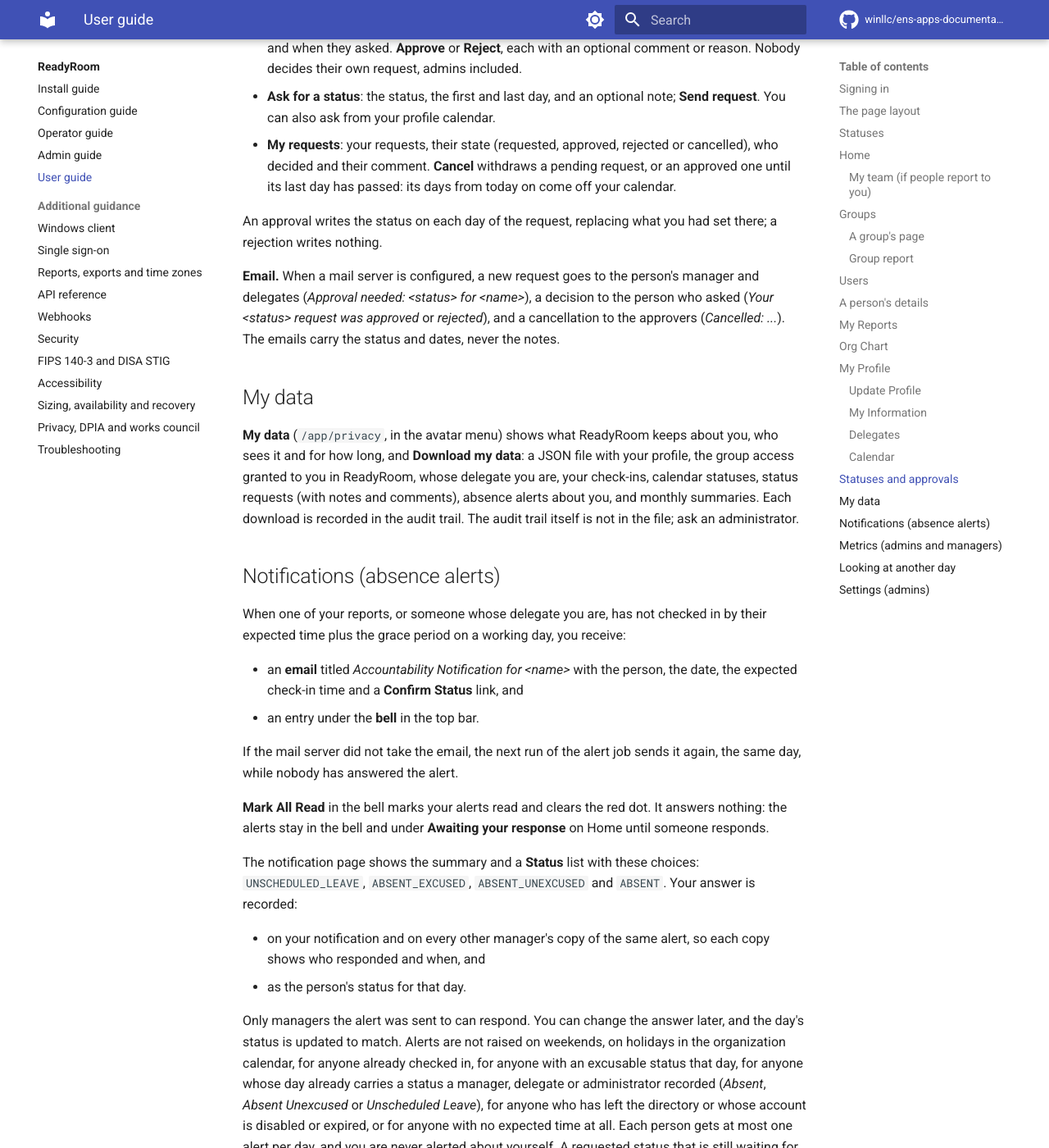
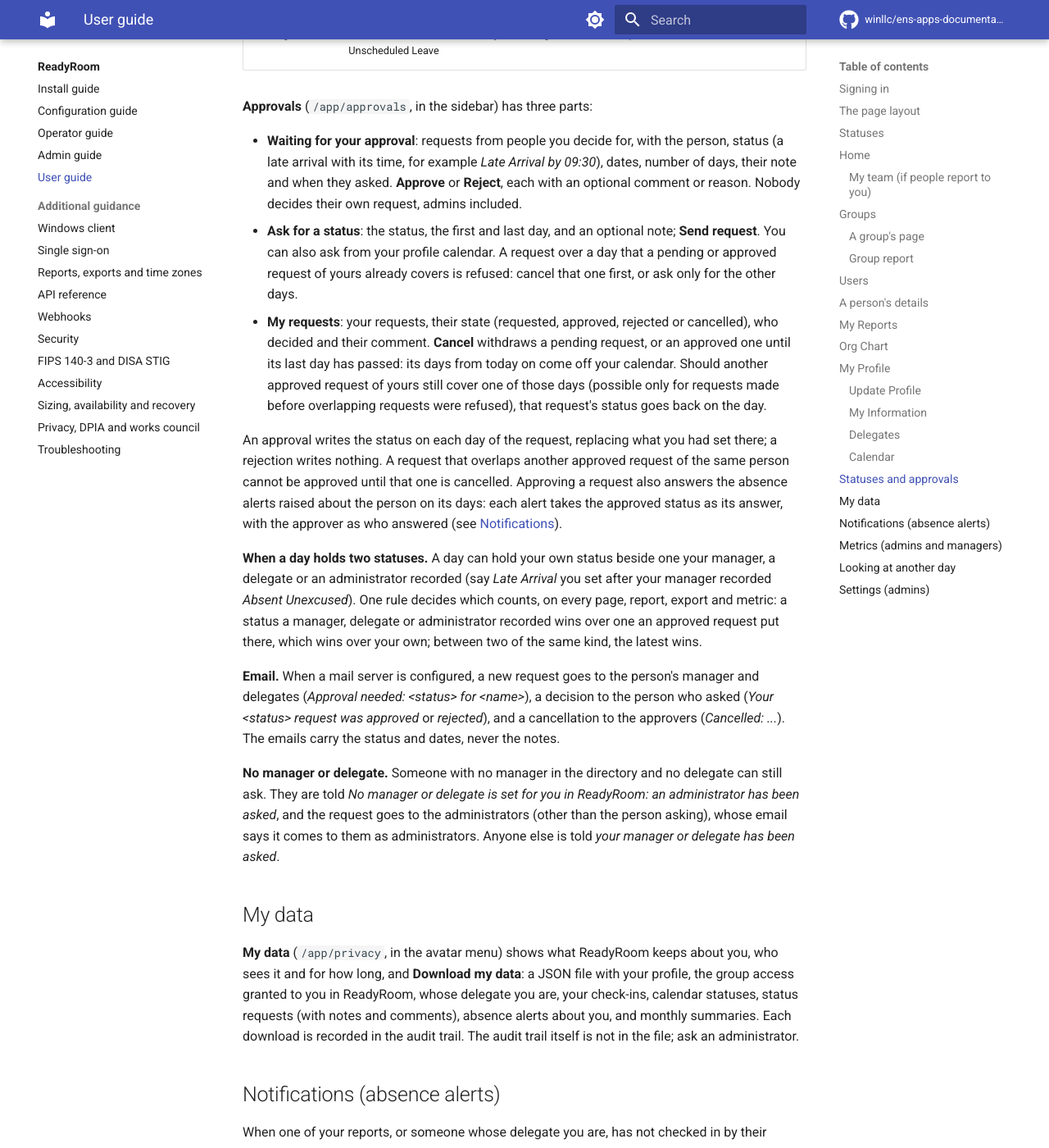
Before and after one commit to winllc/ens-apps-documentation, an MkDocs documentation site: the page built from docs/readyroom/user-guide.md, in a window 1280 px wide and 1400 px high, scrolled down 10516 px. Shown: the whole window at 82% size. Built offline with MkDocs 1.6.1 and Material for MkDocs 9.7.7, drawn with Linux system fonts in a browser that asks for light colours; comment, search, counter and statistics services are not loaded; some of the changed text lies outside the part shown.

Commit message:
ReadyRoom: document request overlaps, alerts answered by requests and the day's one status
A request over days a pending or approved request of the same person
already covers is refused (409 overlapping_request), and so is approving
one that overlaps another approved request; cancelling a request gives
the days it frees back to another approved request still covering them.
Setting one's own status on a day an approved request covers is refused
(409 approved_request).

Approving a request answers the absence alerts on its days, audited as
absence.alert-superseded; such an alert cannot be answered on its own.
An alert older than application.events.alert-answer-days (14) can be
answered only by an administrator, and the alert page says why.

Someone with no manager or delegate can still request: they are told an
administrator has been asked, and the administrators are e-mailed. The
rule for a day holding two statuses is described once, and the V14
migration is listed.

Co-Authored-By: Claude Opus 5.5 <noreply@anthropic.com>
Claude-Session: https://claude.ai/code/session_01R2Q6XtDB8DfVmiejzJGwBh

```diff
--- a/docs/readyroom/user-guide.md
+++ b/docs/readyroom/user-guide.md
@@ -310,6 +310,12 @@ request for the whole selection, today and later days included: your manager is
 reaches your calendar, with its time, only once approved. Choosing *normal* for such a selection is
 refused: a past day is your manager's to correct.
 
+**Days an approved request covers.** Such a day is the request's. Setting *normal*, *Early Leave*
+or *Late Arrival* on it is refused, with a message naming the request: cancel or change the request
+instead (under **Approvals**), which tells your approvers. Nor can you ask for days that a pending or
+approved request of yours already covers: cancel that one first, or ask only for the days it does
+not cover.
+
 Excusable statuses appear in blue on calendars and others in purple (the defaults); the days of a
 pending request appear in grey, as *Requested: &lt;status&gt;*. Organization holidays and events appear in orange. Setting a status
 again for the same day replaces the one you set before. One request or status can cover at most
@@ -322,7 +328,7 @@ API is used:
 
 | Group | Statuses (default) | Who sets them |
 |---|---|---|
-| Set by the person | normal, Early Leave, Late Arrival | You, on your own calendar, for today and later days. They take effect at once and excuse nothing. A Late Arrival or Early Leave reaching an earlier day is requested instead (see [Days already past](#calendar)); normal there is refused |
+| Set by the person | normal, Early Leave, Late Arrival | You, on your own calendar, for today and later days. They take effect at once and excuse nothing. A Late Arrival or Early Leave reaching an earlier day is requested instead (see [Days already past](#calendar)); normal there is refused, and so is any of them on a day an approved request of yours covers |
 | Requested | Out of Office, Work From Home, TDY, Scheduled Leave, Absent Excused | You ask; your directory manager, one of your delegates or an admin approves or rejects. Until approved, the status is not on your calendar, and absence alerts treat the day as not excused |
 | Recorded by managers | Absent, Absent Unexcused, Unscheduled Leave | Only your directory manager, a delegate or an admin, for you (also by answering an absence alert) |
 
@@ -333,18 +339,36 @@ API is used:
   note and when they asked. **Approve** or **Reject**, each with an
   optional comment or reason. Nobody decides their own request, admins included.
 - **Ask for a status**: the status, the first and last day, and an optional note; **Send
-  request**. You can also ask from your profile calendar.
+  request**. You can also ask from your profile calendar. A request over a day that a pending or
+  approved request of yours already covers is refused: cancel that one first, or ask only for the
+  other days.
 - **My requests**: your requests, their state (requested, approved, rejected or cancelled), who
   decided and their comment. **Cancel** withdraws a pending request, or an approved one until its
-  last day has passed: its days from today on come off your calendar.
+  last day has passed: its days from today on come off your calendar. Should another approved
+  request of yours still cover one of those days (possible only for requests made before
+  overlapping requests were refused), that request's status goes back on the day.
 
 An approval writes the status on each day of the request, replacing what you had set there; a
-rejection writes nothing.
+rejection writes nothing. A request that overlaps another approved request of the same person
+cannot be approved until that one is cancelled. Approving a request also answers the absence
+alerts raised about the person on its days: each alert takes the approved status as its answer,
+with the approver as who answered (see [Notifications](#notifications-absence-alerts)).
+
+**When a day holds two statuses.** A day can hold your own status beside one your manager, a
+delegate or an administrator recorded (say *Late Arrival* you set after your manager recorded
+*Absent Unexcused*). One rule decides which counts, on every page, report, export and metric: a
+status a manager, delegate or administrator recorded wins over one an approved request put there,
+which wins over your own; between two of the same kind, the latest wins.
 
 **Email.** When a mail server is configured, a new request goes to the person's manager and
 delegates (*Approval needed: &lt;status&gt; for &lt;name&gt;*), a decision to the person who asked
 (*Your &lt;status&gt; request was approved* or *rejected*), and a cancellation to the approvers
 (*Cancelled: ...*). The emails carry the status and dates, never the notes.
+
+**No manager or delegate.** Someone with no manager in the directory and no delegate can still ask.
+They are told *No manager or delegate is set for you in ReadyRoom: an administrator has been
+asked*, and the request goes to the administrators (other than the person asking), whose email says
+it comes to them as administrators. Anyone else is told *your manager or delegate has been asked*.
 
 ## My data
 
@@ -376,8 +400,12 @@ The notification page shows the summary and a **Status** list with these choices
   who responded and when, and
 - as the person's status for that day.
 
-Only managers the alert was sent to can respond. You can change the answer later, and the day's
-status is updated to match. Alerts are not raised on weekends, on holidays in the organization
+Only managers the alert was sent to, while they still decide for the person, and administrators
+can respond. You can change the answer later, and the day's status is updated to match, for 14 days
+by default (`application.events.alert-answer-days`); after that only an administrator can answer
+it. An alert whose day an approved request covers has already been answered by the request: it shows
+**Answered By Request**, and nobody can answer it on its own, administrators included, until the
+request is cancelled. When you cannot answer an alert, its page says why. Alerts are not raised on weekends, on holidays in the organization
 calendar, for anyone already checked in, for anyone with an excusable status that day, for anyone
 whose day already carries a status a manager, delegate or administrator recorded (*Absent*,
 *Absent Unexcused* or *Unscheduled Leave*), for anyone who has left the directory or whose account
```
Also changed, not shown: docs/readyroom/admin-guide.md (+13 -1 lines), docs/readyroom/api-reference.md (+13 -7 lines), docs/readyroom/configuration.md (+1 -0 lines), docs/readyroom/operator-guide.md (+4 -3 lines), docs/readyroom/privacy.md (+1 -1 lines).
